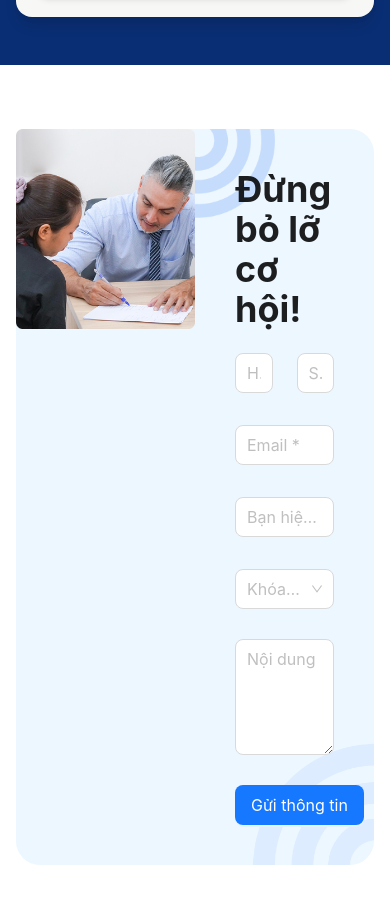
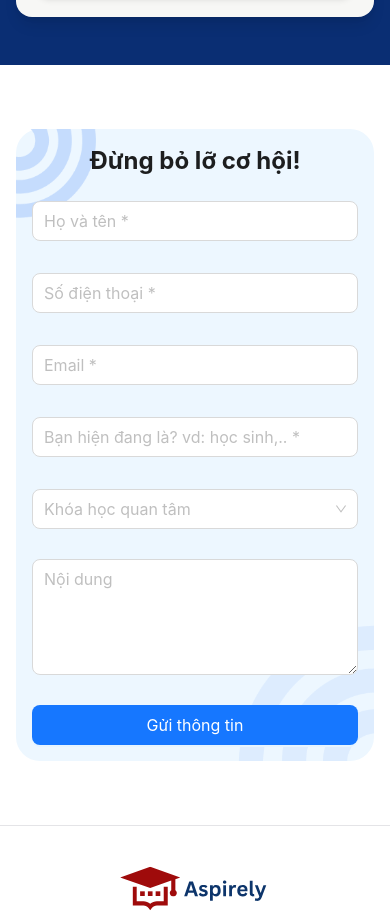
Before and after one commit to ldliem21101998/mkt-website, a Next.js app: page /en/courses/chinese/communication in a window 390 px wide. Shown: the part 3271-4183 px from the top of the page. Built offline with nearby package versions, Linux system fonts and the light colour scheme.

Commit message:
responsive contact form

```diff
--- a/src/components/ContactForm.tsx
+++ b/src/components/ContactForm.tsx
@@ -58,13 +58,13 @@ export const ContactForm = () => {
 
   return (
     <div className="container mx-auto px-4 max-w-[1248px] py-16">
-      <div className="grid grid-cols-2 bg-[#edf7ff] rounded-3xl">
+      <div className="grid grid-cols-1 sm:grid-cols-2 bg-[#edf7ff] rounded-3xl">
         <Image
           src="/assets/images/ContactForm/banner-contact-form.png"
           alt="Contact Form"
           width={500}
           height={500}
-          className="w-full h-auto object-cover"
+          className="w-auto h-full object-cover hidden sm:block"
         />
         <div className="relative">
           <Image
@@ -82,10 +82,12 @@ export const ContactForm = () => {
             className="absolute bottom-0 right-0"
           />
           <Form form={form} className="relative">
-            <div className="p-10 flex flex-col gap-6">
-              <div className="text-4xl font-bold">Đừng bỏ lỡ cơ hội!</div>
+            <div className="p-4 sm:p-10 flex flex-col gap-6">
+              <div className="text-2xl sm:text-3xl  text-center md:text-4xl sm:text-left font-bold">
+                Đừng bỏ lỡ cơ hội!
+              </div>
               <div className="flex flex-col gap-2">
-                <div className="grid grid-cols-2 gap-6">
+                <div className="grid grid-cols-1 sm:grid-cols-2 gap-2 sm:gap-6">
                   <div className="flex flex-col">
                     <div className="relative">
                       <Form.Item name="fullName" className="!mb-0">
@@ -213,7 +215,7 @@ export const ContactForm = () => {
                 <Button
                   type="primary"
                   size="large"
-                  className="w-fit mt-[22px]"
+                  className="w-full sm:w-fit mt-[22px]"
                   onClick={handleSubmit}
                 >
                   Gửi thông tin
```
